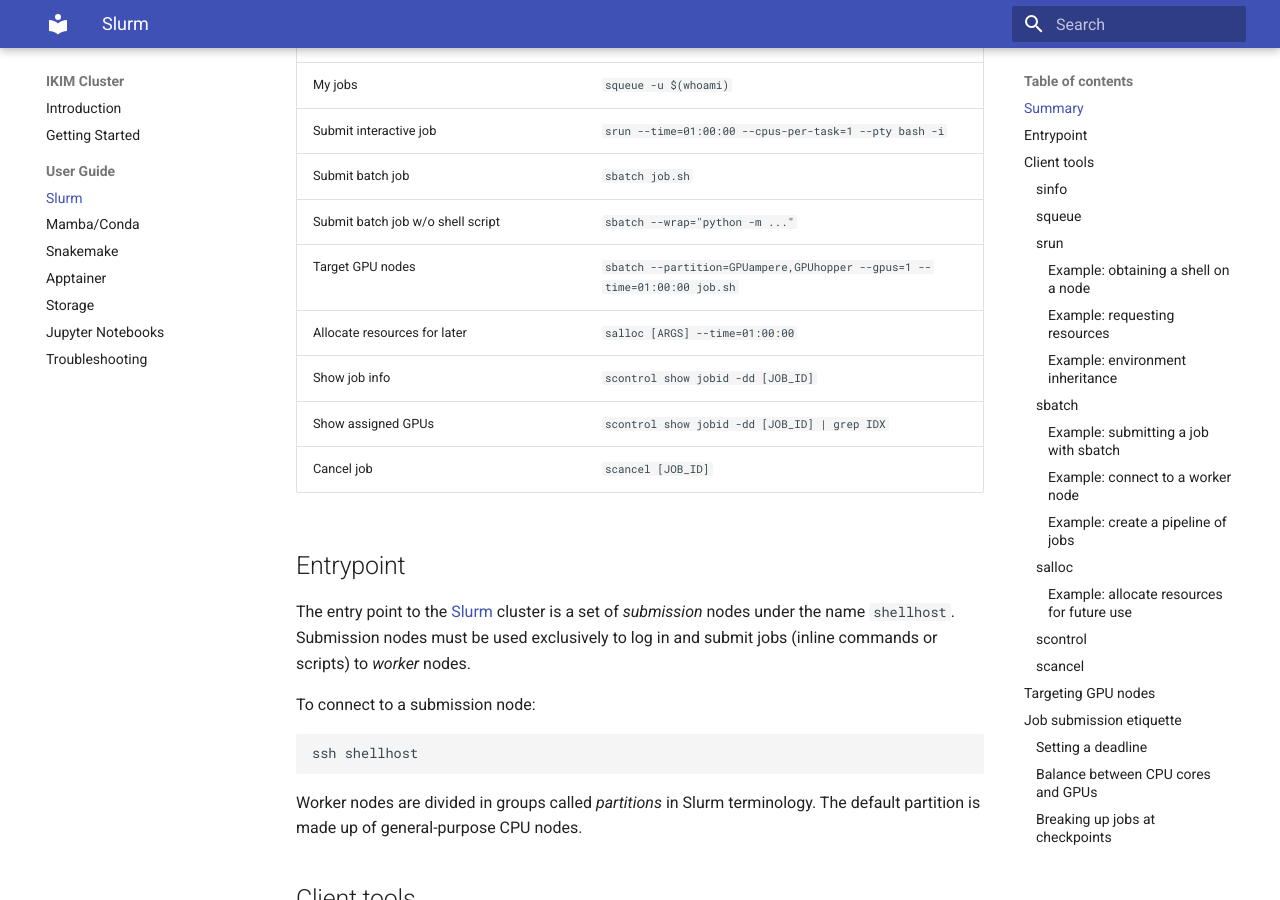
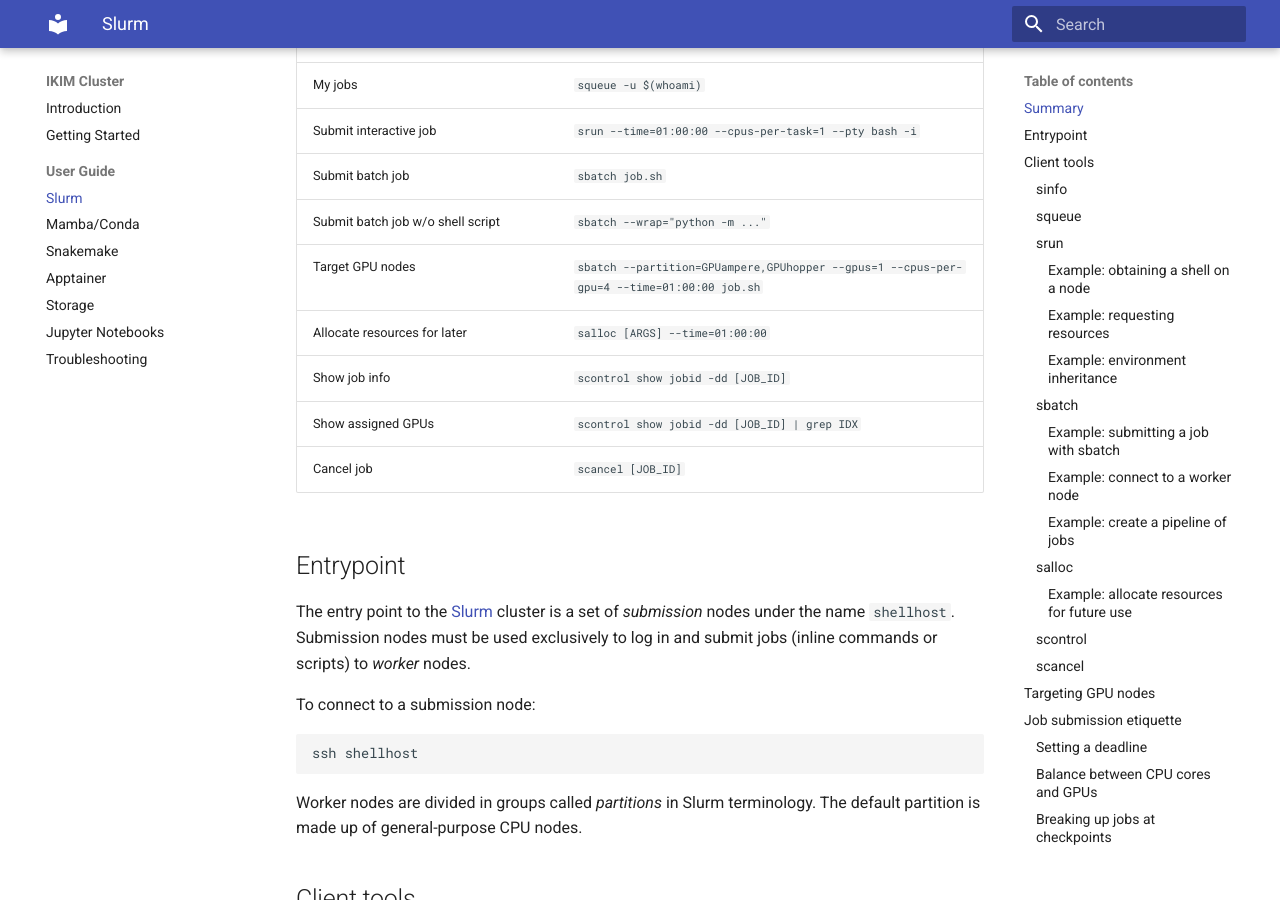
Before and after one commit to IKIM-Essen/ClusterDocs, an MkDocs documentation site: the page built from docs/slurm.md, in a window 1280 px wide and 900 px high, scrolled down 462 px. Built offline with MkDocs 1.6.1 and Material for MkDocs 9.7.7, drawn with Linux system fonts in a browser that asks for light colours.

Commit message:
Add --cpus-per-gpu to the cheat sheet.

```diff
--- a/docs/slurm.md
+++ b/docs/slurm.md
@@ -13,7 +13,7 @@
 | Submit interactive job | `srun --time=01:00:00 --cpus-per-task=1 --pty bash -i` |
 | Submit batch job | `sbatch job.sh` |
 | Submit batch job w/o shell script | `sbatch --wrap="python -m ..."` |
-| Target GPU nodes | `sbatch --partition=GPUampere,GPUhopper --gpus=1 --time=01:00:00 job.sh` |
+| Target GPU nodes | `sbatch --partition=GPUampere,GPUhopper --gpus=1 --cpus-per-gpu=4 --time=01:00:00 job.sh` |
 | Allocate resources for later | `salloc [ARGS] --time=01:00:00` |
 | Show job info | `scontrol show jobid -dd [JOB_ID]` |
 | Show assigned GPUs | `scontrol show jobid -dd [JOB_ID] | grep IDX` |
```
